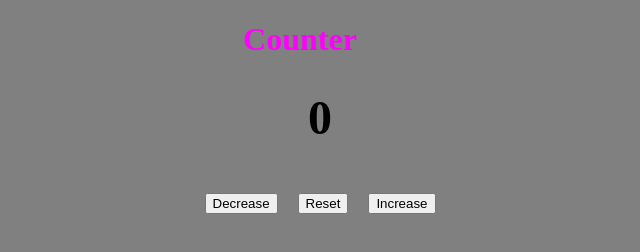
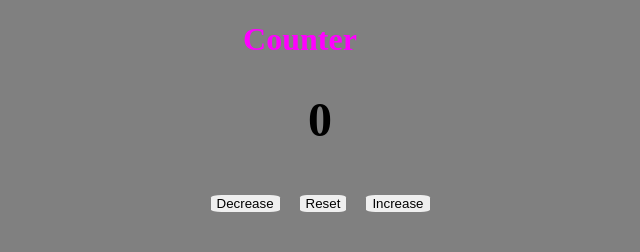
Before and after one commit to ShaikhMisbah17/CounterApp, a plain HTML site: page index.html in a window 1280 px wide. Shown: the top 252 px of the page, 348-988 px from the left. Drawn offline with Linux system fonts and the light colour scheme.

Commit message:
changes made in style.css for buttons.

```diff
--- a/style.css
+++ b/style.css
@@ -31,6 +31,21 @@ h1{
 column-gap: 20px;
 }
 
+#sub{
+  border-radius: 15%;
+  border: none;
+}
+
+#reset{
+  border-radius: 15%;
+  border: none;
+}
+
+#add{
+  border-radius: 15%;
+  border: none;
+}
+
 #count{
   display: flex;
   align-items: center;
```
